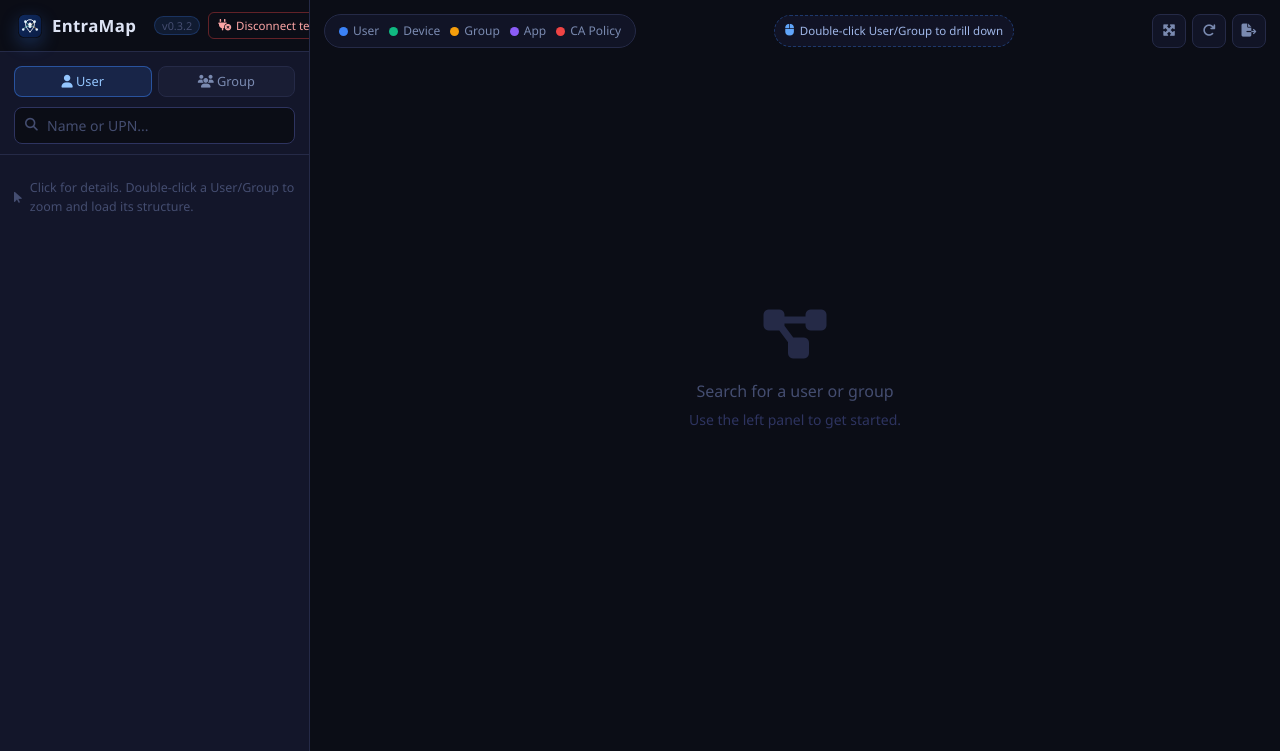
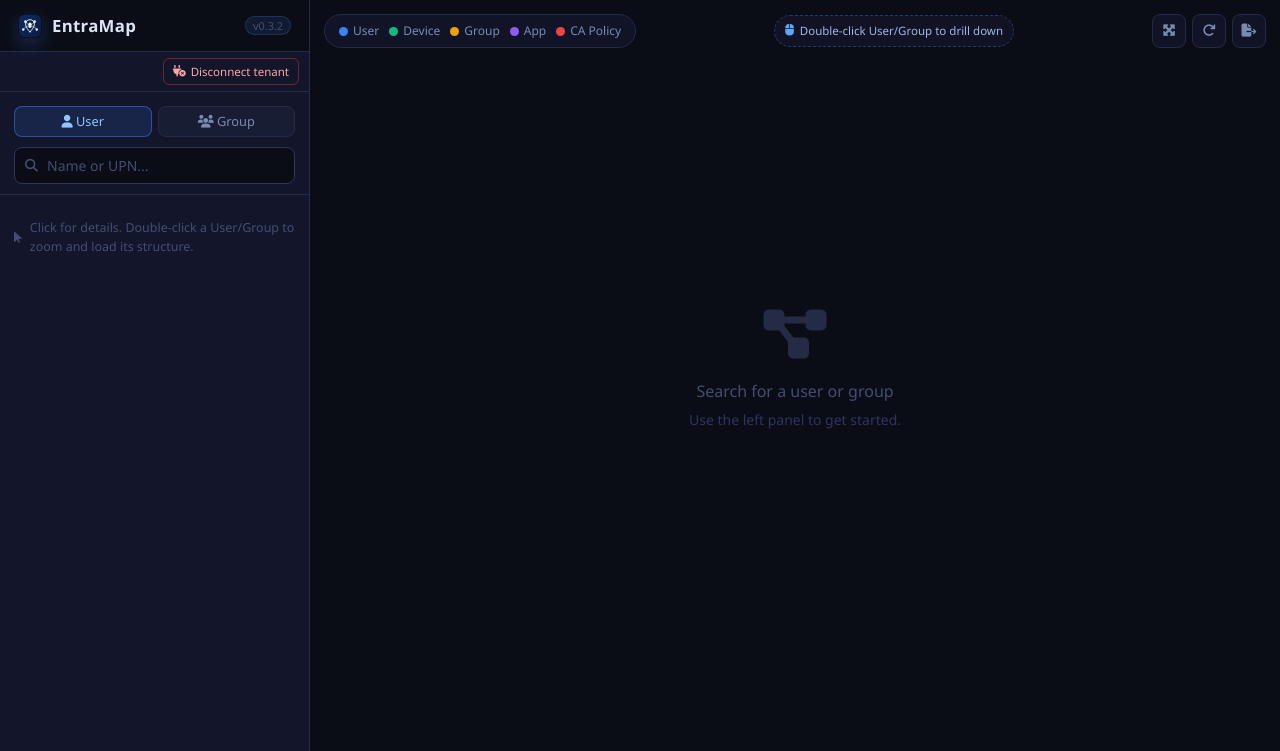
Before and after one commit to enginsoysal/EntraMap, a Flask app: page / in a window 1280 px wide. Shown: the top 751 px of the page. Run offline with Flask 3, Linux system fonts and the light colour scheme; the visitor is signed in with stand-in values (Sample User, id 1); some libraries are stand-ins or nearby versions.

Commit message:
Move Disconnect tenant button below header

```diff
--- a/static/css/style.css
+++ b/static/css/style.css
@@ -130,6 +130,14 @@ body {
     transition: color 0.15s, background 0.15s;
 }
 #signout-btn:hover { color: var(--text-primary); background: var(--bg-hover); }
+
+#disconnect-bar {
+    padding: 6px 10px;
+    border-bottom: 1px solid var(--border);
+    display: flex;
+    align-items: center;
+    justify-content: flex-end;
+}
 
 #disconnect-btn {
     display: inline-flex;
--- a/templates/index.html
+++ b/templates/index.html
@@ -20,17 +20,20 @@
             <div id="user-menu" class="ms-auto d-flex align-items-center gap-2">
                 <span id="user-name" title="{{ user.upn if user else '' }}">{{ user.name if user else 'Guest' }}</span>
                 <span id="app-version">v{{ version }}</span>
-                {% if signed_in %}
-                <button id="disconnect-btn" type="button" title="Disconnect tenant — wipes all session data and signs out">
-                    <i class="fas fa-plug-circle-xmark"></i> Disconnect tenant
-                </button>
-                {% else %}
+                {% if not signed_in %}
                 <button id="open-auth-modal" class="auth-open-btn" type="button" title="Sign in">
                     <i class="fas fa-right-to-bracket"></i>
                 </button>
                 {% endif %}
             </div>
         </div>
+        {% if signed_in %}
+        <div id="disconnect-bar">
+            <button id="disconnect-btn" type="button">
+                <i class="fas fa-plug-circle-xmark"></i> Disconnect tenant
+            </button>
+        </div>
+        {% endif %}
 
         <div id="search-section">
             <div class="search-tabs">
```
